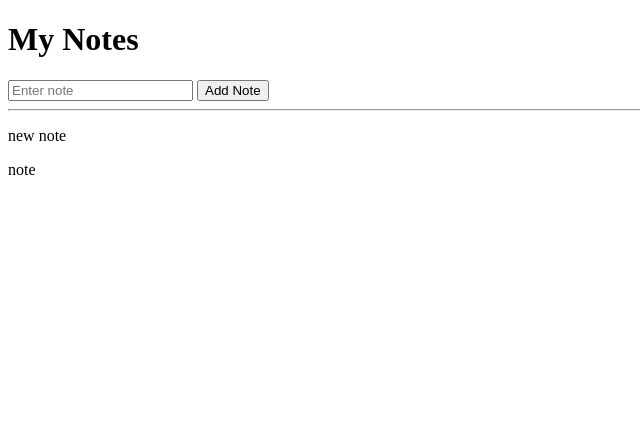
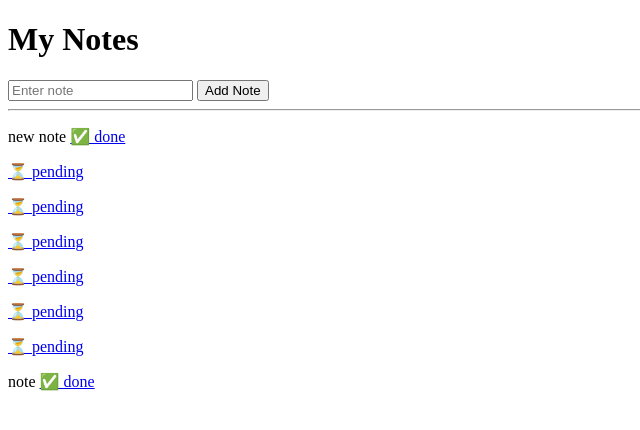
Before and after one commit to 23dp2000004/mini-projects, a Flask app: page / in a window 1280 px wide. Shown: the top 430 px of the page, without its empty margins (0-640 px from the left). Run offline with Flask 3, Linux system fonts and the light colour scheme; data comes from the database, SQL or seed files in the repository; both versions use the stored data as it was after the commit.

Commit message:
added new folder notes-v4

```diff
--- a/notes-v4/app.py
+++ b/notes-v4/app.py
@@ -11,8 +11,9 @@
 
 
 class Note(db.Model):
-    id = db.Column(db.Integer, primary_key = 1)
-    content = db.Column(db.String(200), nullable =0)
+    id = db.Column(db.Integer, primary_key = True)
+    content = db.Column(db.String(200), nullable = False)
+    status = db.Column(db.String, nullable = False, default = "pending")
 
 
 with app.app_context():
@@ -36,7 +37,22 @@
     notes = Note.query.all()
     return render_template('index.html', notes=notes)
 
+# toggle
+@app.route('/toggle/<int:id>')
+def toggle(id):
 
+    note = Note.query.get(id)
+
+    note.status = (
+        "done"
+        if note.status == "pending"
+        else "pending"
+    )
+
+
+    db.session.commit()
+
+    return redirect('/')
 
 if __name__ == '__main__':
     app.run(debug=1)
--- a/notes-v4/templates/index.html
+++ b/notes-v4/templates/index.html
@@ -17,9 +17,23 @@
 
     <hr>
 
+
     <!-- Display notes -->
     {% for note in notes %}
-        <p>{{ note.content }}</p>
+
+    <div>
+
+        <p>{{ note.content }}
+            <a href="/toggle/{{ note.id }}">
+                {% if note.status == "done" %}
+                    ✅ done
+                {% else %}
+                    ⏳ pending
+                {% endif %}
+            </a></p>
+
+    </div>
+
     {% endfor %}
 
 
```
Also changed, not shown: notes-v4/instance/notes.db (added).
